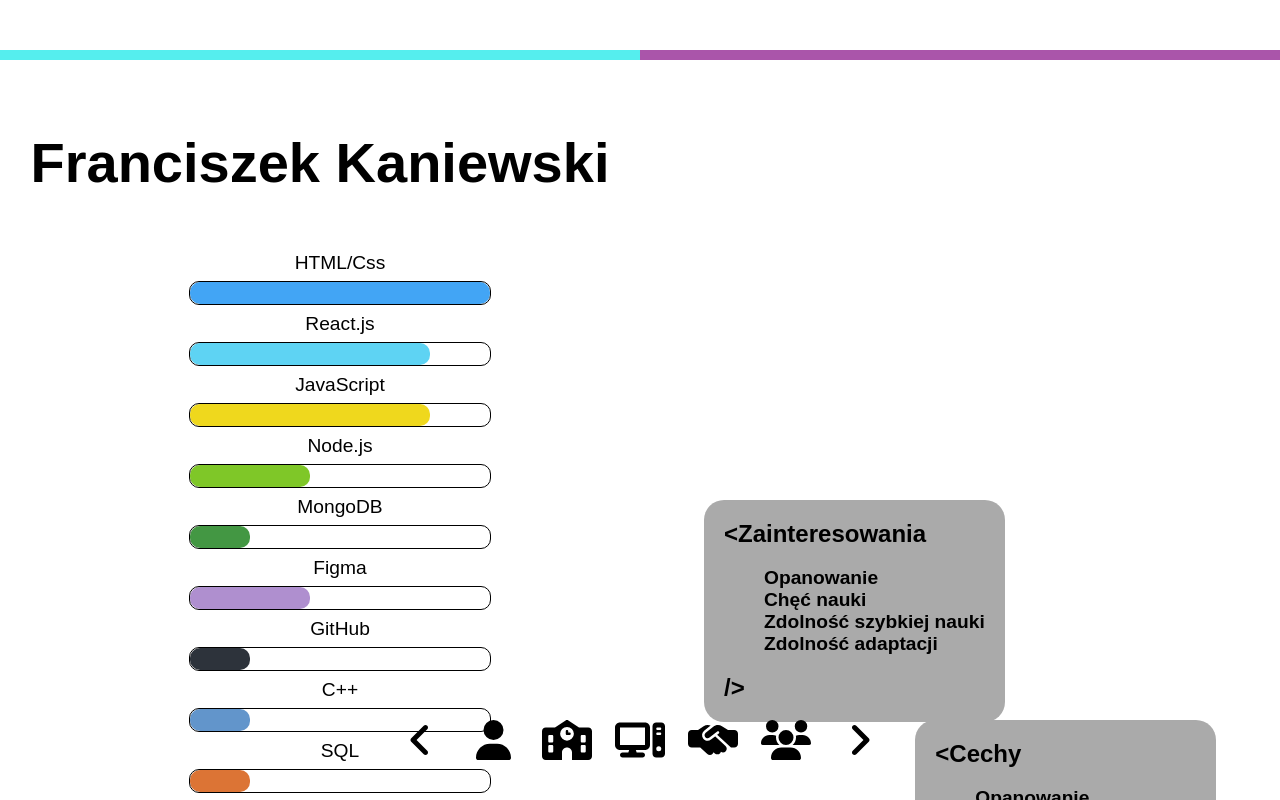
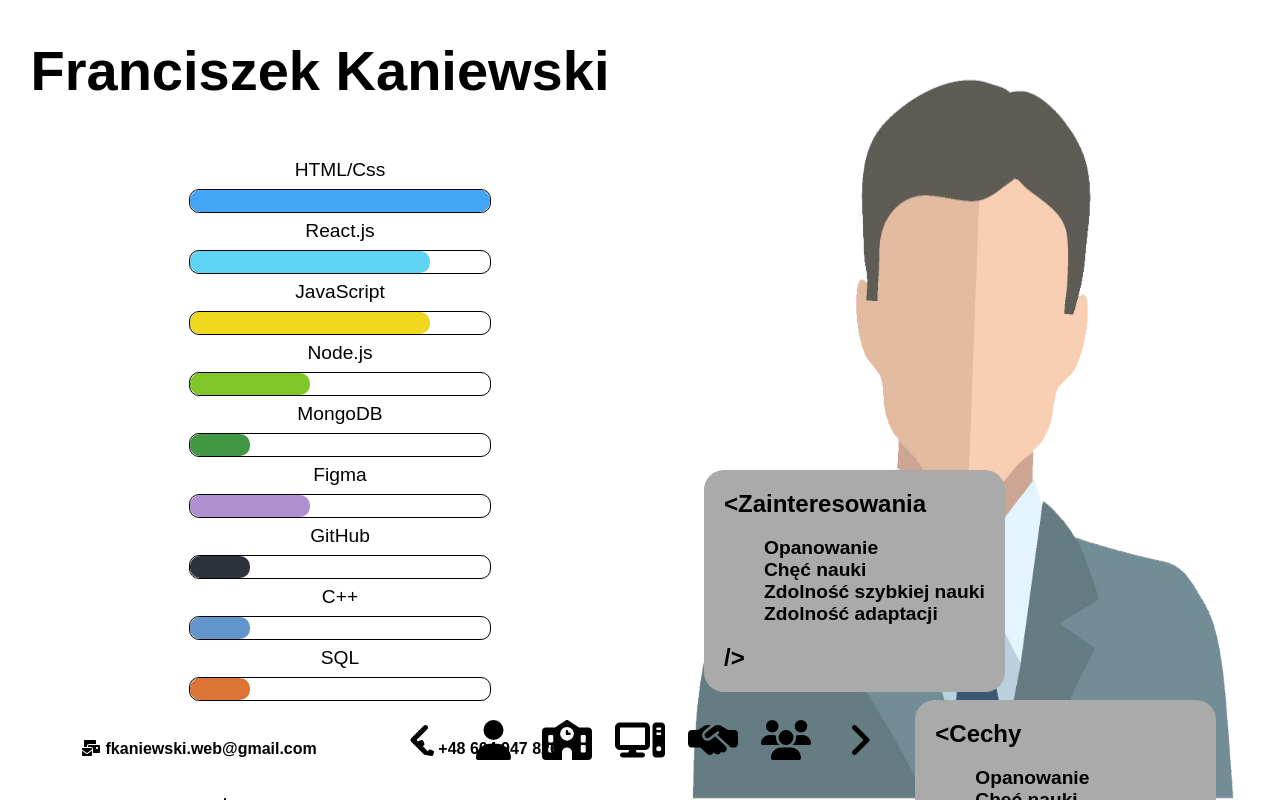
Before and after one commit to FranciszekKaniewski/cv, a React (Create React App) app: page / in a window 1280 px wide. Built offline with nearby package versions, Linux system fonts and the light colour scheme.

Commit message:
NamePageEnd + sampesPagesTextSetup

```diff
--- a/src/App.js
+++ b/src/App.js
@@ -1,6 +1,7 @@
 import './Css/App.css';
 import SamplePage from './Pages/SamplePage.jsx';
 import ScrollBar from './Coponents/ScrollBar';
+import Dc from './Coponents/Dc';
 
 import React ,{ useState } from 'react';
 import NamePage from './Pages/NamePage';
@@ -10,10 +11,46 @@ function App() {
   const [procent, setProcent] = useState(0)
 
   const SamplePagesInfo = [
-    {title:'Wykształcenie',dc:'Franciszek Kaniewski',},
-    {title:'Courses',dc:'Franciszek Kaniewski',},
-    {title:'Experience',dc:'Franciszek Kaniewski',},
-    {title:'Activities',dc:'Franciszek Kaniewski',},
+    {title:'Wykształcenie',
+    dc:
+      <Dc
+        content= {<>
+          <h3>Technik Informatyk</h3>
+          <h4>Zespół Szkół Technicznych nr. 3, Płock</h4>
+          <p>Szkołę kończę w tym roku, w maju bieżącego roku zdaje egzamin maturalny oraz dostanę wynik drugiego egzaminu zawodowego który nada mi tytuł technika informatyki wtedy też mogę rozpocząć pracę. </p>
+          <p>Wiedza szkolna to jedynie margines mojej wiedzy oraz doświadczenia ,ale wyciągnąłem z niej dość dobrą znajomość baz SQL-owych oraz obyłem się z Linuxem.</p>
+          <p>Brałem udział w praktykach zawodowych pierwsze opierały się głównie na drukarkach natomiast w następnym semestrze zastępowałem nauczyciela w technikum TEB Edukacja w Płocku ucząc "dzieci"(często starsze ode mnie) JavaScripta lub SQL-a z resztom i w mojej szkole często rozwiązywałem problemy nauczycieli dotyczące egzaminów czy pomagałem kolegą zrozumieć dany temat. </p>
+        </>}/>
+    ,},
+    {title:'Kursy',dc:      <Dc
+    content= {<>
+      <h3>OD PODSTAW DO FRONT-END DEVELOPERA</h3>
+      <p>Front-end średnio zaawansowany</p>
+      <h3>OD PODSTAW DO FRONT-END DEVELOPERA</h3>
+      <p>Podstawy programowania w JavaScript</p>
+      <h3>OD PODSTAW DO FRONT-END DEVELOPERA</h3>
+      <p>React od podstaw - teoria i praktyka</p>
+      <h3>OD PODSTAW DO FRONT-END DEVELOPERA</h3>
+      <p>Backend - Node.js, Express i MongoDB</p>
+      <h3>MegaK v3</h3>
+      <p>Obszerny kurs głównie backend-owy(ale zawierający JavaScript oraz React) trwający 14 mieś</p>
+      <br />
+      <p>Poza kursami rozwijałem zdobyte umiejętności pisząc strony czy programy związane z danym tematem przez co poszerzałem swoją wiedzę o zagraniczne fora czy filmy.</p>
+    </>}/>,},
+    {title:'Doświadczenie zawodowe',dc:<Dc content={<>
+      <h3>Freelancer</h3>
+      <p>Tworzyłem stronę internetową "po znajomości"
+        <br/> <br />
+        w czystym html/css/js - primavet.pl <br /> <br />
+        jak i w WordPress - ePrimavet.pl <br /><br />
+        Strony były tworzone na wczesnym etapie mojej nauki i sam widzę w nich masę błędów na obecny moment.</p>
+    </>}/>,},
+    {title:'Zajęcia dodatkowe',dc:<Dc content={<>
+      <h3>Uczestnik III Hakatlonu CityCoders</h3>
+      <p>Podczas III edycji poznałem wielu ludzi z branży jak i aspirujących programistów. Nauczyłem się podstaw css i html a co najważniejsze pracy w grupie.</p>
+      <h3>Uczestnik V Hakatlonu CityCoders</h3>
+      <p>Podczas V edycji lepiej poznałem Git-a oraz szlifowałem swoje umiejętności pracy w grupie, React, JS. <br /> Wiedząc już trochę rozmawiając z innymi uczestnikami czy też opiekunami poznałem wiele nowych framework-ów , metod jakie stosują czy też opini na różne tematy.</p>
+    </>}/>,},
   ]
 
   const SamplePages = SamplePagesInfo.map(page=>(
--- /dev/null
+++ b/src/Coponents/Dc.jsx
@@ -0,0 +1,9 @@
+import React from 'react'
+
+function Dc({content}) {
+  return (
+    <div className='samplepage-desc'>{content}</div>
+  )
+}
+
+export default Dc
--- a/src/Css/App.css
+++ b/src/Css/App.css
@@ -7,11 +7,10 @@ html,body{
 }
 h1{
     font-size: 3.5em;
-    margin-top: 10vh;
+    text-align: center;
 }
 h5{
     font-size: 1em;
-    margin-top: 10vh;
 }
 
 .App{
@@ -24,21 +23,22 @@ h5{
     transition: .4s
 }
 
-
-.sample-page>.left>.skills{
-    flex-basis: 100%;
+.name-page>.left>.skills{
     text-align: center;
     font-size: 1.2em;
-    margin-bottom: 40px;
 }
-.sample-page>.left>.skills>ul{
+.name-page>.left>.skills>ul{
     list-style-type: none;
 }
 .left{
-    margin-top: 50px;
+    display: flex;
+    height: 100%;
+    flex-basis: 100%;
+    flex-direction: column;
+    justify-content: space-around;
 }
 .left>h5{
-    margin: 20px 100px;
+    margin: 20px 20px;
 }
 .progres-bar{
     width: 50%;
@@ -63,7 +63,6 @@ h5{
     flex-wrap: wrap;
     justify-content: space-evenly;
     position: relative;
-    margin-top: 50px;
 }
 .right>h5{
     position: absolute;
@@ -72,28 +71,40 @@ h5{
     background-color: #aaa;
     border-radius: 20px;
     padding: 20px;
-    top: 450px;
+    top: 470px;
     left: 5vw;
 }
 .right>h5:nth-child(2){
-    top: 670px;
+    top: 700px;
     left: auto;
     right: 5vw;
 }
 .right>.avatar{
     display: block;
-    /* width: 100%; */
-    margin-top: 0vh;
-    height: 900px;
-    margin: 0 100vw;
+    margin: 0 auto;
+    width: 100%;
+    max-width: 1000px;
+    min-height: 900px;
 }
 .right>h5>ul{
     list-style-type: none;
     font-size: .8em;
 }
+.name-page>.right{
+    flex-direction: column;
+}
+.name-page>.left>.contact{
+    display: flex;
+    flex-wrap: wrap;
+    justify-content: space-evenly;
+    margin-bottom: 10vw;
+}
+.name-page>.left>.contact>h5{
+    margin: 20px;
+}
 
 
-.sample-page{
+.sample-page,.name-page{
     flex-basis: 100%;
     width: 100vh;
     height: 10px;
@@ -104,24 +115,31 @@ h5{
 .sample-page:nth-child(even){
     flex-direction: row-reverse;
 }
-.sample-page>.left,.sample-page>.right{
+.sample-page>.left,.sample-page>.right,.name-page>.left,.name-page>.right{
     flex-basis: 100%;
-    height: 100%;
+    height: 100vh;
     width: 50%;
     float: left;
-}
-.sample-page>.left{
-    background-color: #5ee;
-    display: flex;
-    justify-content: space-around;
-    flex-wrap: wrap;
 }
 .sample-page>.left>h1{
     width: 100%;
     text-align: center;
 }
-.sample-page>.right{
-    background-color: #a5a;
+
+
+.samplepage-desc{
+    text-align: center;
+    margin: 75px;
+    font-size: 1.35em;
+    font-weight: 100;
+}
+.content{
+}
+.name-page>h1{
+    flex-basis: 100%;
+}
+.left:nth-child(0){
+    flex-direction: row;
 }
 
 
--- a/src/Pages/NamePage.jsx
+++ b/src/Pages/NamePage.jsx
@@ -31,7 +31,7 @@ function NamePage() {
         ))
 
   return (
-    <div className='sample-page'>
+    <div className='name-page'>
 
         <div className="left">
 
@@ -43,12 +43,11 @@ function NamePage() {
             </ul>
         </div>
 
-
+        <div className="contact">
         <h5><FontAwesomeIcon icon={faMailBulk} /> fkaniewski.web@gmail.com</h5>
         <h5><FontAwesomeIcon icon={faPhone} /> +48 604 947 826</h5>
         <h5><FontAwesomeIcon icon={faLocation} />Strzelecka 9, 9-400 Płock</h5>
-
-
+        </div>
 
         </div>
 
--- a/src/Pages/SamplePage.jsx
+++ b/src/Pages/SamplePage.jsx
@@ -6,8 +6,10 @@ function SamplePage({title,dc}) {
     <>
     <div className='sample-page'>
       <div className="left">
+        <div className="content">
         <h1>{title}</h1>
-        <h4>{dc}</h4>
+        {dc}
+        </div>
       </div>
       <div className="right">
 
```
Also changed, not shown: src/Assets/avatar.png.
